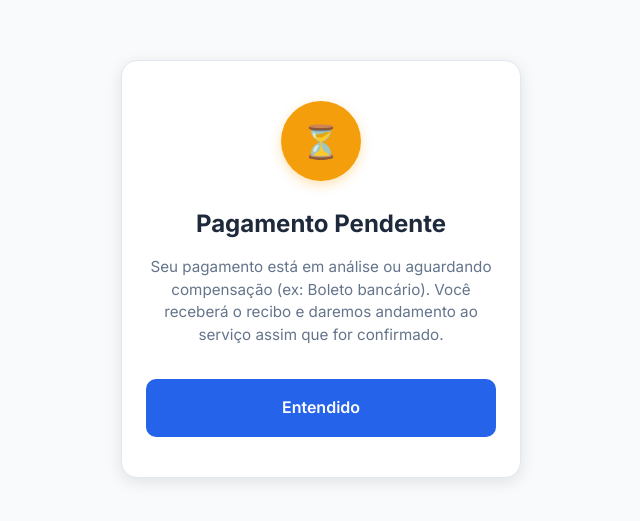
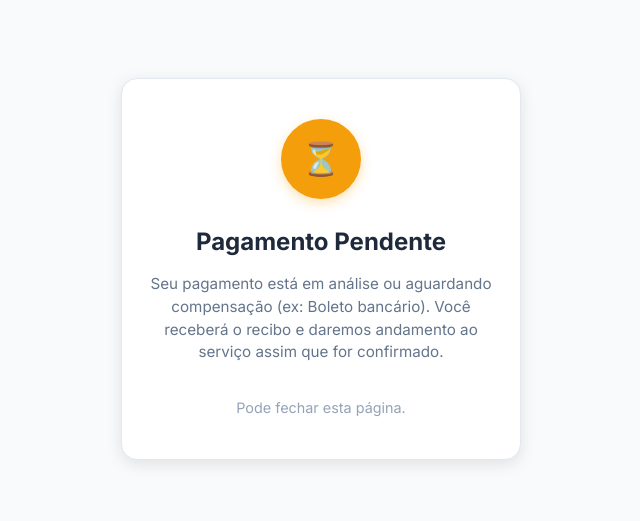
Before and after one commit to m0neyhouse/moneyhouse, a Next.js app: page /pagamento/pendente in a window 1280 px wide. Shown: the part 131-652 px from the top of the page, without its empty margins (319-959 px from the left). Built offline with nearby package versions, Linux system fonts and the light colour scheme.

Commit message:
fix(pagamentos): botao de retorno das telas de avaliacao parou de direcionar pro admin e agora devolve ao contrato

```diff
--- a/src/app/pagamento/pendente/page.tsx
+++ b/src/app/pagamento/pendente/page.tsx
@@ -1,6 +1,8 @@
 import Link from 'next/link';
 
-export default function PendentePage({ searchParams }: { searchParams: { contrato?: string } }) {
+export default async function PendentePage({ searchParams }: { searchParams: Promise<{ contrato?: string }> }) {
+  const { contrato: contratoId } = await searchParams;
+
   return (
     <div style={{ minHeight: '100vh', display: 'flex', alignItems: 'center', justifyContent: 'center', background: 'var(--color-bg)', padding: 20 }}>
       <div className="card" style={{ maxWidth: 400, textAlign: 'center', padding: '40px 24px', width: '100%' }}>
@@ -16,9 +18,13 @@ export default function PendentePage({ searchParams }: { searchParams: { contrat
           Seu pagamento está em análise ou aguardando compensação (ex: Boleto bancário). Você receberá o recibo e daremos andamento ao serviço assim que for confirmado.
         </p>
 
-        <Link href="/" className="btn btn--primary btn--full btn--lg">
-          Entendido
-        </Link>
+        {contratoId ? (
+          <Link href={`/contrato/${contratoId}`} className="btn btn--primary btn--full btn--lg">
+            Acompanhar Status
+          </Link>
+        ) : (
+          <p style={{ color: 'var(--color-text-muted)', fontSize: '0.9rem' }}>Pode fechar esta página.</p>
+        )}
       </div>
     </div>
   );
```
Also changed, not shown: src/app/pagamento/falha/page.tsx (+3 -5 lines), src/app/pagamento/sucesso/page.tsx (+10 -4 lines).
